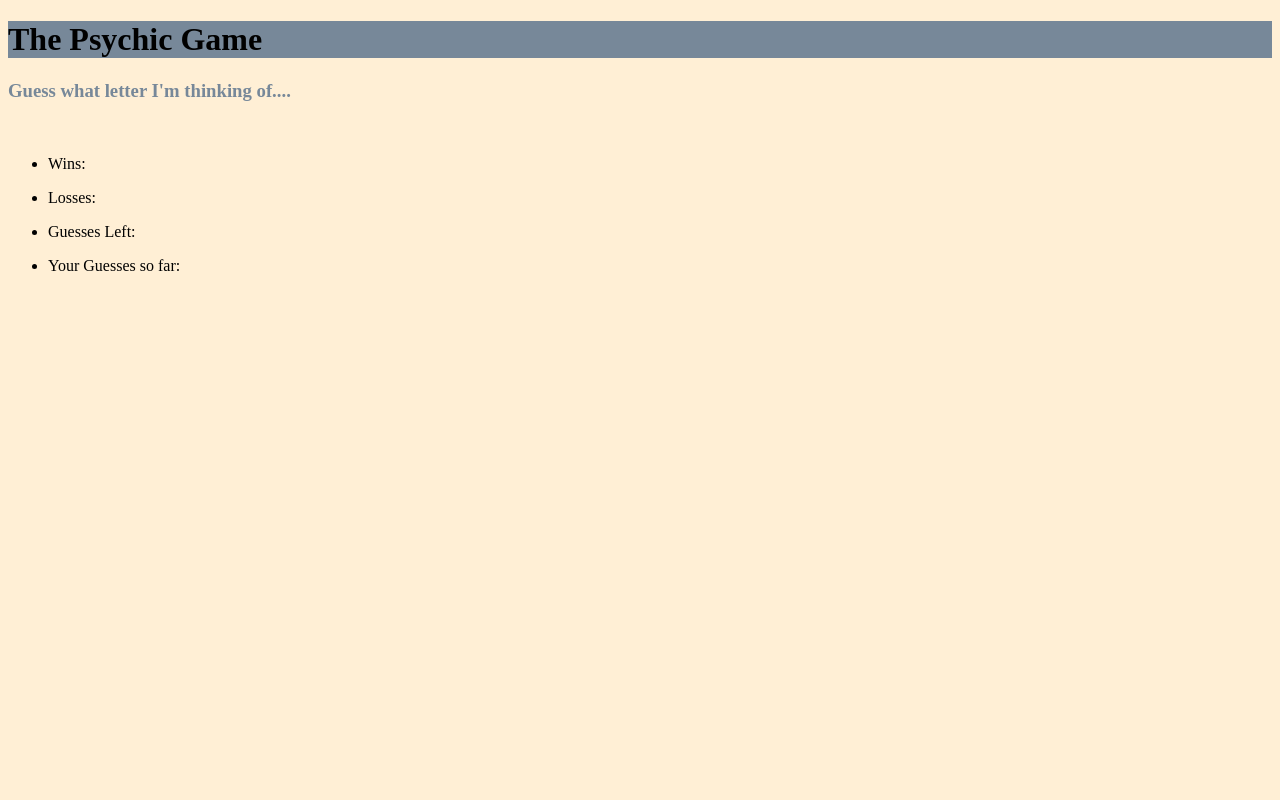
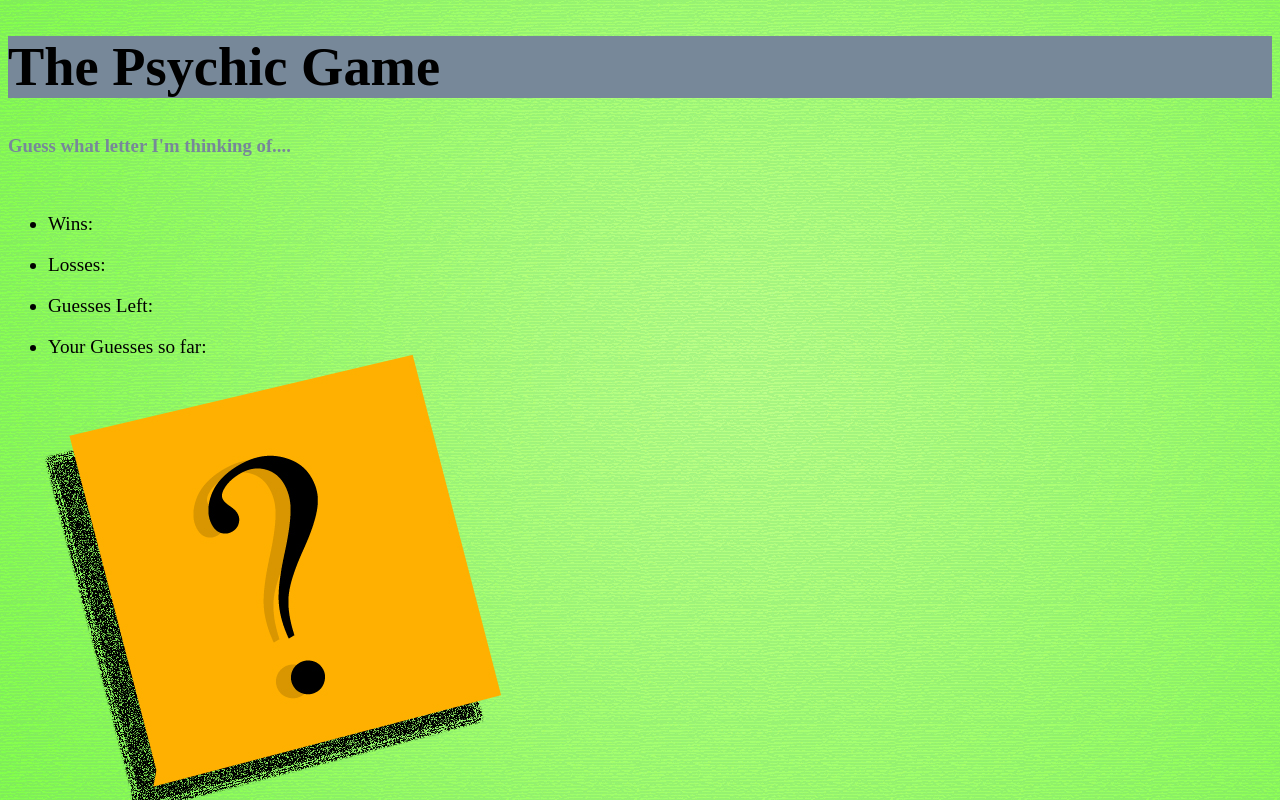
Before and after one commit to knarf6925/Psychic-Game, a plain HTML site: page index.html in a window 1280 px wide. Drawn offline with Linux system fonts and the light colour scheme.

Commit message:
changed background

```diff
--- a/assets/css/style.css
+++ b/assets/css/style.css
@@ -1,4 +1,6 @@
 header {
+font-size: 170%;
+
 background-color: lightslategray;
 }
 
@@ -7,6 +9,10 @@ h3 {
 }
 
 Body {
-    background-color: papayawhip;
 
+    background-image: url(../images/green.jpg);
 }
+
+.list-group {
+    font-size: 120%;
+}
```
Also changed, not shown: assets/images/green.jpg (added), assets/images/q.jpg (added), assets/javascript/game.js (line endings or trailing spaces), 1 other file.
